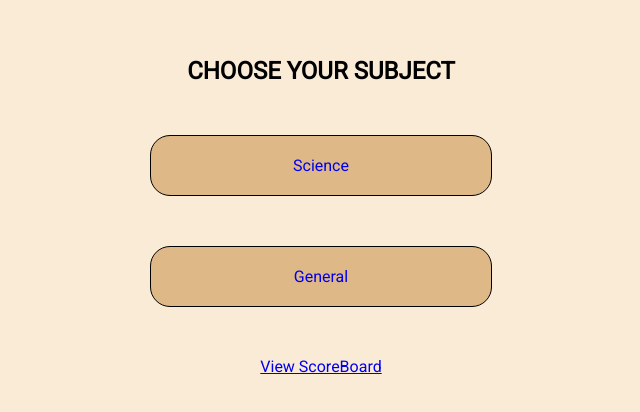
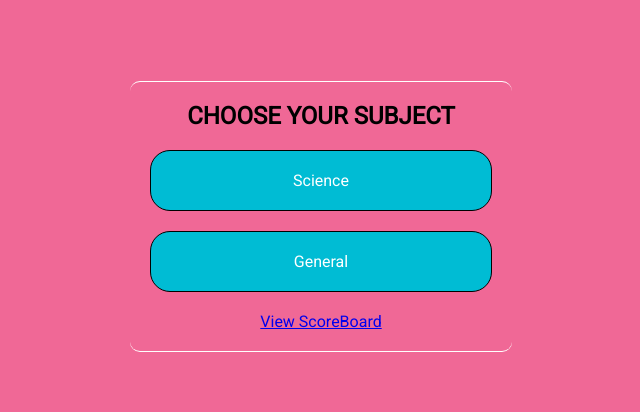
Before and after one commit to Jasleenkaur1998/quiz, a React app: page /dashboard in a window 1280 px wide. Shown: the part 184-596 px from the top of the page, without its empty margins (319-959 px from the left). Built offline with nearby package versions, Linux system fonts and the light colour scheme.

Commit message:
ui changes

```diff
--- a/src/SubjectComponent.js
+++ b/src/SubjectComponent.js
@@ -17,7 +17,8 @@ export default function SubjectComponent() {
 
   return (
     <section>
-      <h1>CHOOSE YOUR SUBJECT</h1>
+     <div className="subject-outercontainer">
+     <h1>CHOOSE YOUR SUBJECT</h1>
       {
         subjectList.map((data) => {
           return (
@@ -29,6 +30,7 @@ export default function SubjectComponent() {
       }
 
       <Link to="../scoreboard">View ScoreBoard</Link>
+     </div>
     </section>
   )
 }
--- a/src/subject.css
+++ b/src/subject.css
@@ -2,14 +2,37 @@
     border: 1px solid black;
     padding: 20px;
     border-radius: 20px;
-    background-color: burlywood;
+    background-color: #00bcd4;;
     width: 300px;
     text-align: center;
     cursor: pointer;
+
+}
+
+.subject-outercontainer {
+
+   display: flex;
+   flex-direction: column;
+   gap:20px;
+   text-align: center;
+   border-radius: 10px;
+   border-top: 1px solid white;
+   padding: 20px;
+   border-bottom: 1px solid white;
+
+}
+
+.subject-section:hover {
+
+    background-color: pink;
+    color: white !important;
+    transform: scale(1.1);
+    transition: 1s ease-in;
 }
 
 .subject-action {
     text-decoration: none;
+    color:white;
 }
 
 section {
@@ -19,5 +42,5 @@ section {
     gap: 50px;
     height: 100vh;
     flex-direction: column;
-    background-color: antiquewhite !important;
+    background-color: #e91e63ab !important;
 }
```
Also changed, not shown: public/bundle.js.
